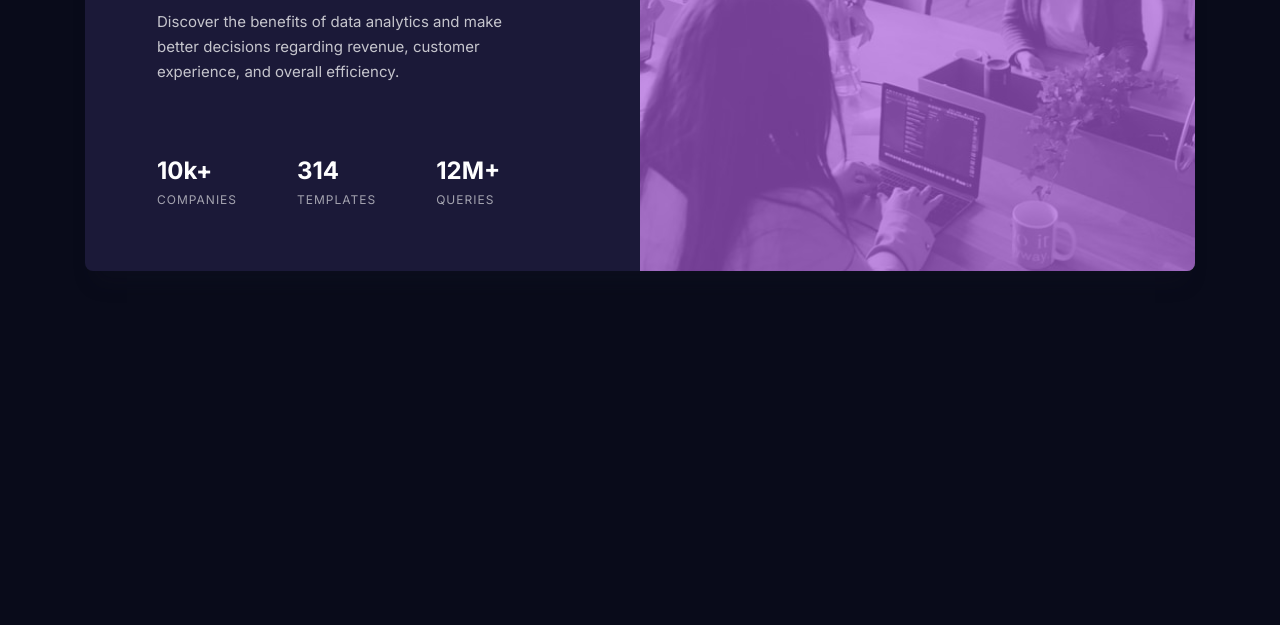
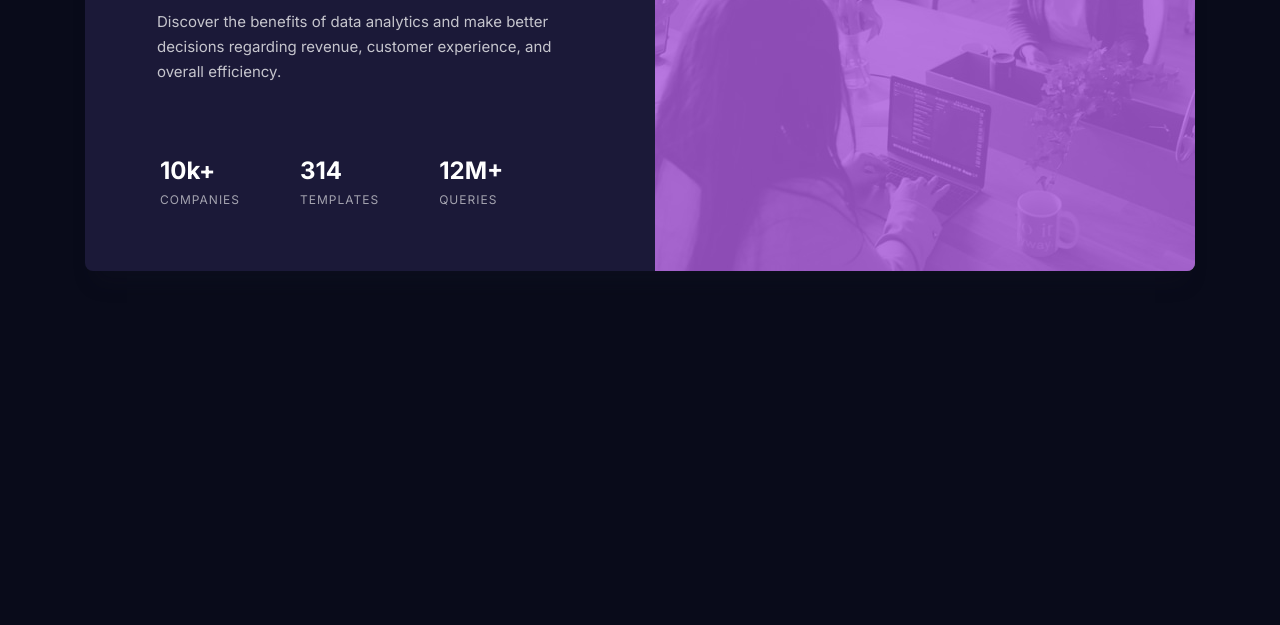
Before and after one commit to Abedalrhmanrizk/Stats-preview-card-component, a plain HTML site: page index.html in a window 1280 px wide. Shown: the part 352-977 px from the top of the page. Drawn offline with Linux system fonts and the light colour scheme.

Commit message:
new version

```diff
--- a/index.html
+++ b/index.html
@@ -36,15 +36,15 @@
         </p>
         <div class="counts">
           <div class="one">
-            <h3>10k+</h3>
+            <h2>10k+</h2>
             <p>companies</p>
           </div>
           <div class="two">
-            <h3>314</h3>
+            <h2>314</h2>
             <p>templates</p>
           </div>
           <div class="three">
-            <h3>12M+</h3>
+            <h2>12M+</h2>
             <p>queries</p>
           </div>
         </div>
--- a/style.css
+++ b/style.css
@@ -80,7 +80,7 @@ main {
   box-shadow: 0px 20px 20px -10px rgba(23, 25, 41, 0.203087);
   border-radius: 8px;
   display: grid;
-  grid-template-columns: 1fr 1fr;
+  grid-template-columns: 57rem 1fr;
   overflow: hidden;
   /* height: 446px; */
 }
@@ -115,7 +115,11 @@ main .main-parg {
   gap: 6rem;
 }
 
-h3 {
+.one {
+  margin-left: 0.3rem;
+}
+
+h2 {
   font-weight: 700;
   font-size: 2.4rem;
   line-height: 2.9rem;
@@ -141,7 +145,7 @@ h3 {
 }
 
 .image {
-  background: hsla(277, 64%, 61%, 0.669);
+  background: hsla(277, 64%, 61%, 0.824);
   overflow: hidden;
   height: 100%;
 }
@@ -180,4 +184,7 @@ h3 {
     flex-direction: column;
     gap: 2.4rem;
   }
+  .one {
+    margin-left: 0;
+  }
 }
```
